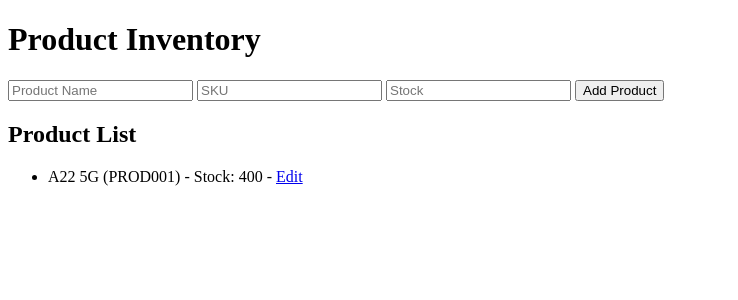
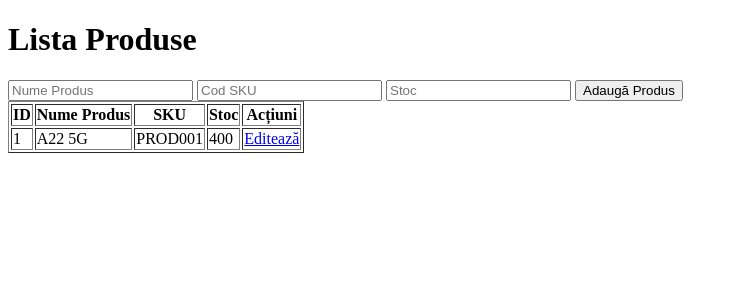
Before and after one commit to gsmcontactct/stock-web-app, a Flask app: page / in a window 1280 px wide. Shown: the top 300 px of the page, without its empty margins (0-738 px from the left). Run offline with Flask 3, Linux system fonts and the light colour scheme; data comes from the database, SQL or seed files in the repository.

Commit message:
Traducere în română

```diff
--- a/templates/index.html
+++ b/templates/index.html
@@ -1,22 +1,35 @@
-<!doctype html>
-<html lang="en">
+<!DOCTYPE html>
+<html>
 <head>
-  <meta charset="utf-8">
-  <title>Stock Management</title>
+    <title>Inventar Produse</title>
 </head>
 <body>
-  <h1>Product Inventory</h1>
-  <form method="POST" action="/add">
-    <input type="text" name="name" placeholder="Product Name" required>
-    <input type="text" name="sku" placeholder="SKU" required>
-    <input type="number" name="stock" placeholder="Stock" required>
-    <button type="submit">Add Product</button>
-  </form>
-  <h2>Product List</h2>
-  <ul>
-    {% for id, name, sku, stock in products %}
-      <li>{{ name }} ({{ sku }}) - Stock: {{ stock }} - <a href="/edit/{{ id }}">Edit</a></li>
-    {% endfor %}
-  </ul>
+    <h1>Lista Produse</h1>
+
+    <form action="/add" method="post">
+        <input type="text" name="name" placeholder="Nume Produs" required>
+        <input type="text" name="sku" placeholder="Cod SKU" required>
+        <input type="number" name="stock" placeholder="Stoc" required>
+        <button type="submit">Adaugă Produs</button>
+    </form>
+
+    <table border="1">
+        <tr>
+            <th>ID</th>
+            <th>Nume Produs</th>
+            <th>SKU</th>
+            <th>Stoc</th>
+            <th>Acțiuni</th>
+        </tr>
+        {% for product in products %}
+        <tr>
+            <td>{{ product[0] }}</td>
+            <td>{{ product[1] }}</td>
+            <td>{{ product[2] }}</td>
+            <td>{{ product[3] }}</td>
+            <td><a href="{{ url_for('edit_product', product_id=product[0]) }}">Editează</a></td>
+        </tr>
+        {% endfor %}
+    </table>
 </body>
 </html>
```
Also changed, not shown: templates/edit.html (+14 -10 lines).
